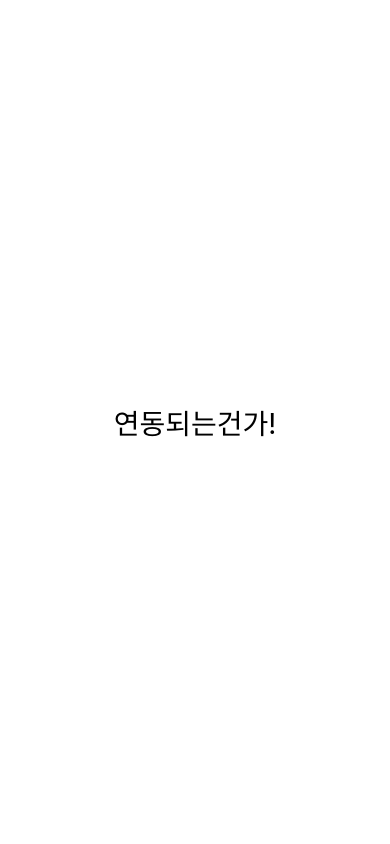
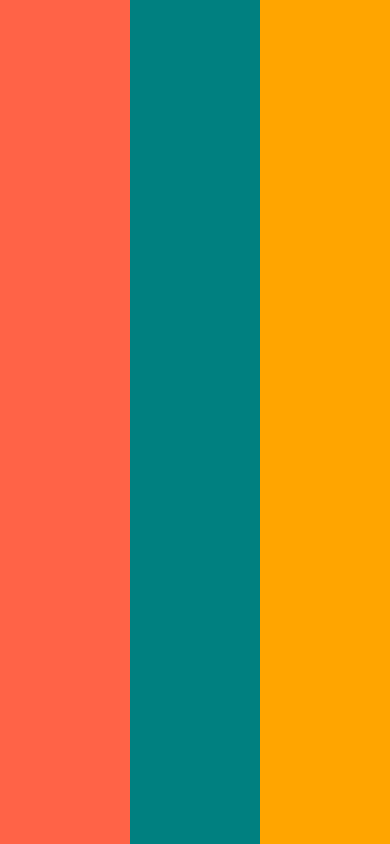
Before and after one commit to leecr1215/Nomad_Weather, a React Native app: screen / in a window 390 px wide. Built offline with nearby package versions, Linux system fonts and the light colour scheme.

Commit message:
finish #2.5

```diff
--- a/App.js
+++ b/App.js
@@ -1,24 +1,12 @@
-import { StatusBar } from "expo-status-bar";
-import { StyleSheet, Text, View } from "react-native";
+import { View } from "react-native";
+import React from "react";
 
 export default function App() {
   return (
-    <View style={styles.container}>
-      <Text style={styles.text}>연동되는건가!</Text>
-      <StatusBar style="auto" />
+    <View style={{ flex: 1, flexDirection: "row" }}>
+      <View style={{ flex: 1, backgroundColor: "tomato" }}></View>
+      <View style={{ flex: 1, backgroundColor: "teal" }}></View>
+      <View style={{ flex: 1, backgroundColor: "orange" }}></View>
     </View>
   );
 }
-
-const styles = StyleSheet.create({
-  container: {
-    flex: 1,
-    backgroundColor: "#fff",
-    alignItems: "center",
-    justifyContent: "center",
-  },
-  text: {
-    fontSize: 28,
-    color: "black",
-  },
-});
```
